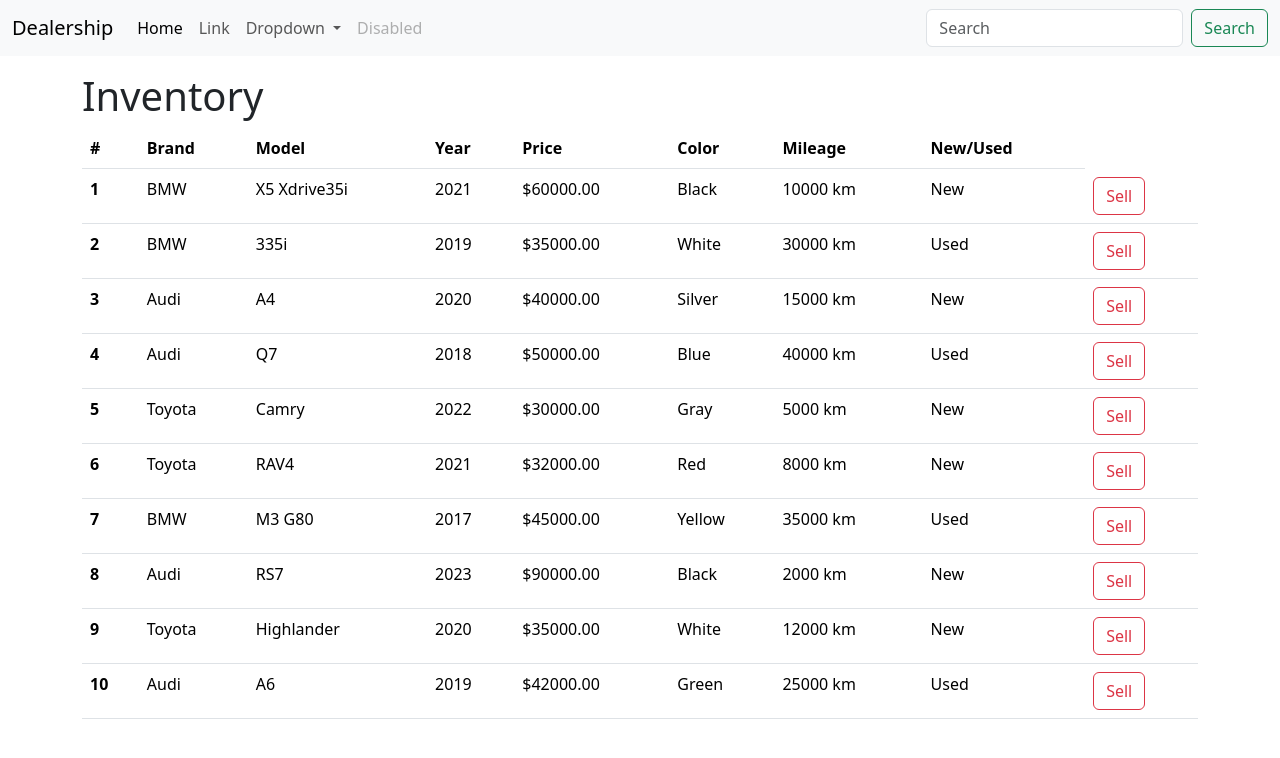
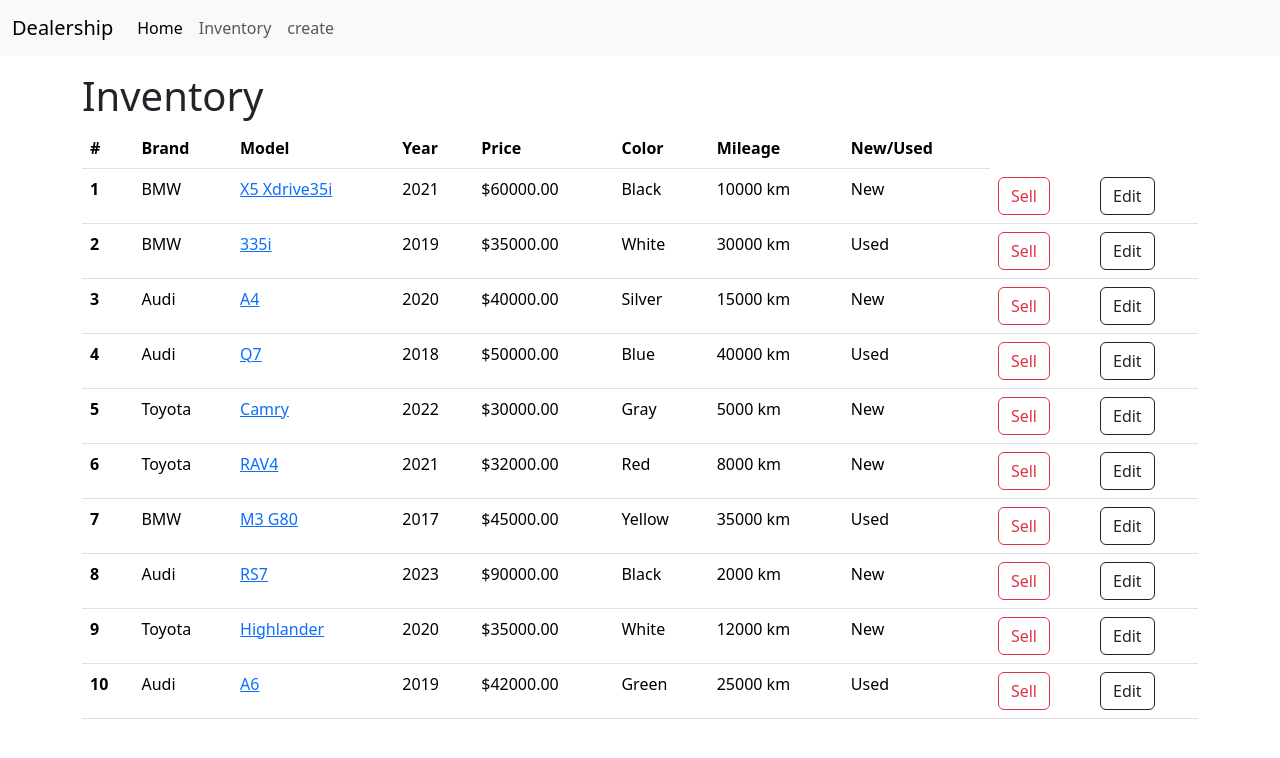
Before and after one commit to d1n1n/first_project, a Django app: page /inventory/ in a window 1280 px wide. Shown: the top 758 px of the page. Run offline with Django 5.2, Linux system fonts and the light colour scheme; data comes from the database, SQL or seed files in the repository.

Commit message:
edit plus create error fixed

```diff
--- a/first_project/urls.py
+++ b/first_project/urls.py
@@ -1,11 +1,9 @@
 
 from django.contrib import admin
-from django.urls import path
+from django.urls import include, path
 from products import views
 urlpatterns = [
     path('admin/', admin.site.urls),
-    path('home/', views.home),
-    path('inventory/', views.inventory),
-    path("delete/<int:id>",views.delete)
+    path("", include("products.urls"))
 
 ]
--- a/products/templates/inventory.html
+++ b/products/templates/inventory.html
@@ -18,35 +18,21 @@
           <div class="collapse navbar-collapse" id="navbarSupportedContent">
             <ul class="navbar-nav me-auto mb-2 mb-lg-0">
               <li class="nav-item">
-                <a class="nav-link active" aria-current="page" href="#">Home</a>
+                <a class="nav-link active" aria-current="page" href="/">Home</a>
               </li>
               <li class="nav-item">
-                <a class="nav-link" href="#">Link</a>
+                <a class="nav-link" href="/inventory">Inventory</a>
+              </li>
+              <li class="nav-item">
+                <a class="nav-link" href="/create">create</a>
               </li>
               <li class="nav-item dropdown">
-                <a class="nav-link dropdown-toggle" href="#" role="button" data-bs-toggle="dropdown" aria-expanded="false">
-                  Dropdown
-                </a>
-                <ul class="dropdown-menu">
-                  <li><a class="dropdown-item" href="#">Action</a></li>
-                  <li><a class="dropdown-item" href="#">Another action</a></li>
-                  <li><hr class="dropdown-divider"></li>
-                  <li><a class="dropdown-item" href="#">Something else here</a></li>
-                </ul>
-              </li>
-              <li class="nav-item">
-                <a class="nav-link disabled" aria-disabled="true">Disabled</a>
-              </li>
-            </ul>
-            <form class="d-flex" role="search">
-              <input class="form-control me-2" type="search" placeholder="Search" aria-label="Search">
-              <button class="btn btn-outline-success" type="submit">Search</button>
-            </form>
+
           </div>
         </div>
     </nav>
     <div class="container">
-
+    {%block content%}
     <h1>Inventory</h1>
 
 
@@ -68,7 +54,7 @@
             <tr>
               <th scope="row">{{forloop.counter}}</th>
               <td>{{ i.brand }}</td>
-              <td>{{ i.model }}</td>
+              <td><a href="details/{{i.id}}">{{ i.model }}</a></td>
               <td>{{ i.year }}</td>
               <td>${{ i.price }}</td>
               <td>{{ i.color }}</td>
@@ -77,6 +63,9 @@
               <td>
                   <a href="/delete/{{i.id}}" class="btn btn-outline-danger">Sell</a>
               </td>
+              <td>
+                <a href="/edit/{{i.id}}" class="btn btn-outline-dark">Edit</a>
+              </td>
 
             </tr>
 
@@ -84,7 +73,7 @@
         </tbody>
     </table>
     </div>
-
+    {%endblock%}
     <script src="https://cdn.jsdelivr.net/npm/bootstrap@5.3.3/dist/js/bootstrap.bundle.min.js" integrity="sha384-YvpcrYf0tY3lHB60NNkmXc5s9fDVZLESaAA55NDzOxhy9GkcIdslK1eN7N6jIeHz" crossorigin="anonymous"></script>
 
 </body>
--- /dev/null
+++ b/products/urls.py
@@ -0,0 +1,16 @@
+
+from django.contrib import admin
+from django.urls import path
+from products import views
+urlpatterns = [
+    path('', views.home),
+    path('inventory/', views.inventory),
+    path("delete/<int:id>",views.delete),
+    path("inventory/details/<int:id>", views.details),
+    path("create/", views.create),
+    path("edit/<int:id>",views.edit)
+
+
+
+
+]
--- a/products/views.py
+++ b/products/views.py
@@ -1,5 +1,6 @@
 from django.http import HttpResponse
-from django.shortcuts import redirect, render
+from django.shortcuts import get_object_or_404, redirect, render
+from products.forms.forms import CarForm
 from products.models import Car
 def home(request):
     return render(request, 'home.html')
@@ -16,3 +17,41 @@ def delete(request,id):
 def inventory(request):
     cars= Car.objects.all()
     return render(request, 'inventory.html', {"cars":cars})
+
+
+def details(request,id):
+    cars = get_object_or_404(Car, id=id)
+
+    return render(request, "details.html", { "car": cars })
+
+
+def create(request):
+
+    if request.method == "GET":
+        form = CarForm()
+
+        return render(request,"create.html",{"form":form})
+
+    form = CarForm(request.POST)
+    if form.is_valid():
+
+        form.save()
+        return redirect("/")
+
+
+    return redirect(request,"/create",{"form":form})
+
+
+def edit(request,id):
+    product = get_object_or_404(Car, id=id)
+
+    if request.method == "GET":
+        form = CarForm(instance=product)
+        return render(request,"edit.html",{"form":form})
+
+    form = CarForm(request.POST, instance=product)
+    if form.is_valid():
+        form.save()
+        return redirect("/")
+
+    return render(request,"edit.html",{"form":form})
```
Also changed, not shown: products/forms/forms.py (added, +16 -0 lines), products/templates/create.html (added, +14 -0 lines), products/templates/details.html (added, +50 -0 lines), products/templates/edit.html (added, +14 -0 lines), products/templates/home.html (+24 -0 lines), products/static/style.css (added).
